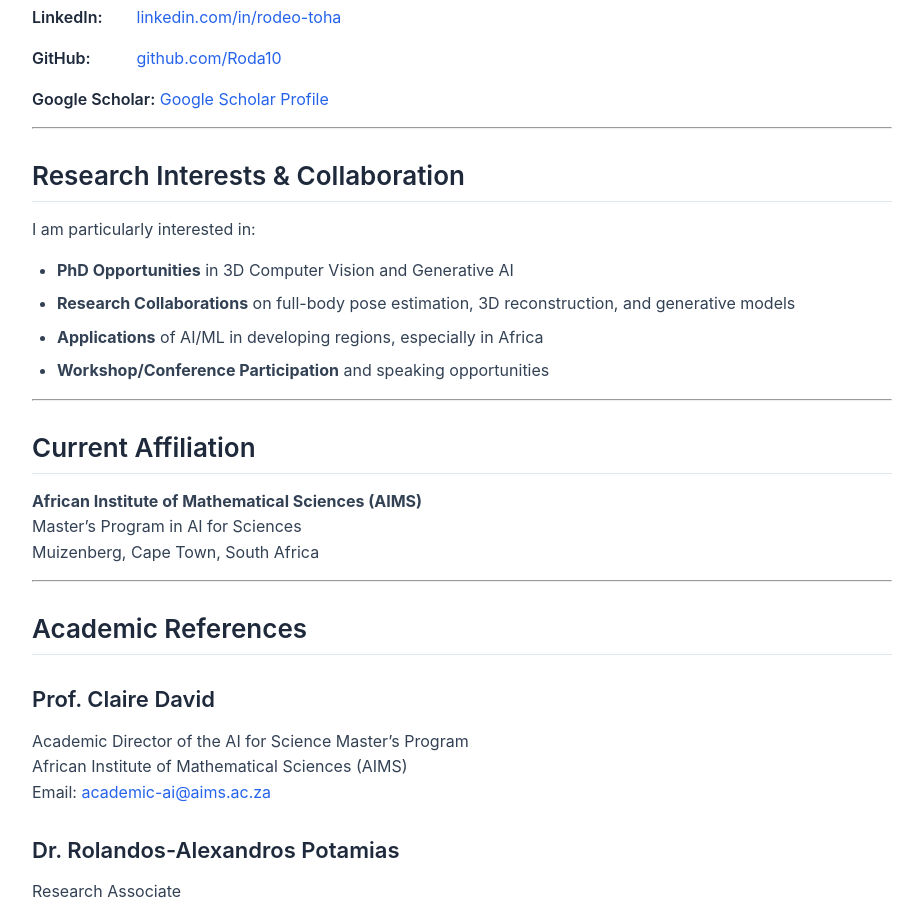
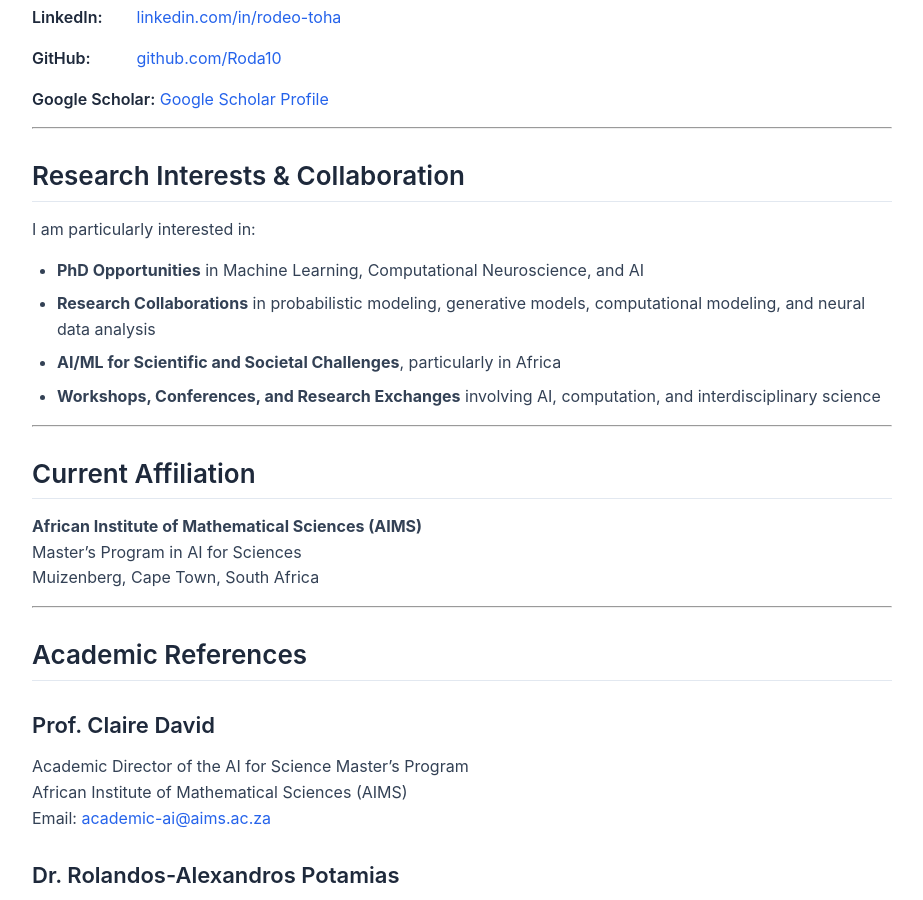
Before and after one commit to Roda10/my-academic-site, a Jekyll site: the page built from contact.md, in a window 1280 px wide and 900 px high, scrolled down 338 px. Shown: the whole window, without its empty margins (178-1101 px from the left). Built offline with Jekyll 4.4.1, drawn with Linux system fonts in a browser that asks for light colours.

Commit message:
Revise research interests and collaboration topics
Updated research interests to include new areas in Machine Learning and AI applications.

```diff
--- a/contact.md
+++ b/contact.md
@@ -45,10 +45,11 @@ I am always happy to discuss research opportunities, potential collaborations, o
 ## Research Interests & Collaboration
 
 I am particularly interested in:
-- **PhD Opportunities** in 3D Computer Vision and Generative AI
-- **Research Collaborations** on full-body pose estimation, 3D reconstruction, and generative models
-- **Applications** of AI/ML in developing regions, especially in Africa
-- **Workshop/Conference Participation** and speaking opportunities
+
+- **PhD Opportunities** in Machine Learning, Computational Neuroscience, and AI
+- **Research Collaborations** in probabilistic modeling, generative models, computational modeling, and neural data analysis
+- **AI/ML for Scientific and Societal Challenges**, particularly in Africa
+- **Workshops, Conferences, and Research Exchanges** involving AI, computation, and interdisciplinary science
 
 ---
 
```
